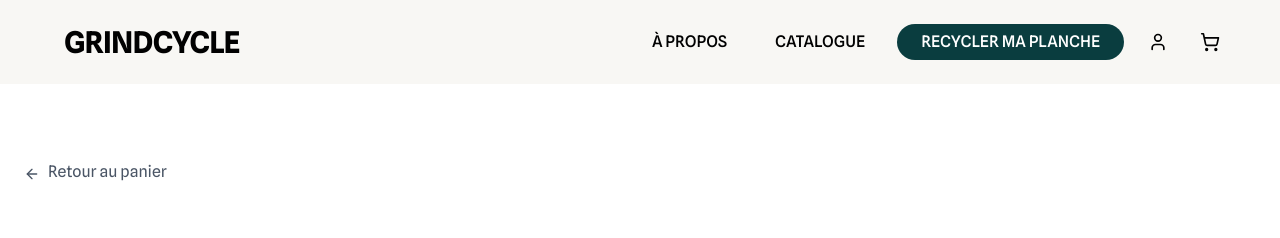
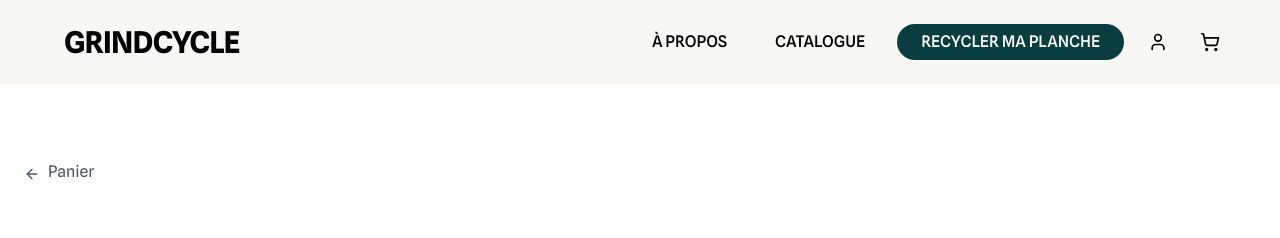
Before and after one commit to awenBourdon/RNCP-Grindcycle, a Next.js app: page /paiement/livraison in a window 1280 px wide. Shown: the top 238 px of the page. Built offline with nearby package versions, Linux system fonts and the light colour scheme; no server answers.

Commit message:
corrections mineurs

```diff
--- a/src/app/authentification/mot-de-passe-oublie/succes/page.tsx
+++ b/src/app/authentification/mot-de-passe-oublie/succes/page.tsx
@@ -29,7 +29,7 @@ export default function SuccesPage() {
                 href="/authentification/connexion"
                 className="inline-flex items-center justify-center rounded-full text-sm font-medium px-6 py-3 bg-[#0a3d3f] text-white hover:bg-[#0a4d4f] transition-colors"
               >
-                Retour à la connexion
+                Connexion
               </Link>
 
               <p className="text-sm text-gray-500 mt-4">
--- a/src/app/paiement/livraison/page.tsx
+++ b/src/app/paiement/livraison/page.tsx
@@ -106,7 +106,7 @@ export default function ShippingPage() {
         >
           <ArrowLeft size={16} className="mr-2 group-hover:-translate-x-1 transition-transform" />
           <span className="border-b border-transparent group-hover:border-[#0a3d3f] pb-0.5 transition-colors">
-            Retour au panier
+            Panier
           </span>
         </Link>
 
--- a/src/app/panier/redirect/page.tsx
+++ b/src/app/panier/redirect/page.tsx
@@ -17,7 +17,7 @@ export default async function RedirectPage() {
     <div className="min-h-screen bg-white">
       <div className="max-w-7xl mx-auto px-6 py-40">
         <div className="mb-8">
-          <ReturnButton href="/panier" label="Retour au panier" />
+          <ReturnButton href="/panier" label="Panier" />
         </div>
 
         <div className="max-w-4xl mx-auto">
--- a/src/app/produit/[id]/components/ProductDisplay.tsx
+++ b/src/app/produit/[id]/components/ProductDisplay.tsx
@@ -1,18 +1,17 @@
 "use client";
-import { useRouter } from "next/navigation";
-import { ArrowLeft, ShoppingCart, X } from "lucide-react";
+import { ShoppingCart, X } from "lucide-react";
 import Image from "next/image";
 import { useState, useTransition, useEffect } from "react";
 import type { ProductType } from "@/lib/types";
 import { useCart } from "@/contexts/CartContext";
 import Spinner from "@/components/Spinner";
+import ReturnButton from "@/components/ReturnButton";
 
 type Props = {
   product: ProductType
 }
 
 export default function ProductDisplay({ product }: Props) {
-  const router = useRouter()
   const { addToCart, removeFromCart, isInCart } = useCart()
   const [isPending, startTransition] = useTransition()
   const [added, setAdded] = useState(false)
@@ -34,10 +33,7 @@ export default function ProductDisplay({ product }: Props) {
 
   return (
     <div>
-      <button onClick={() => router.back()} className="flex items-center text-gray-600 mb-12 group">
-        <ArrowLeft className="w-4 h-4 mr-2 group-hover:-translate-x-1 transition-transform" />
-        <span className="border-b border-transparent group-hover:border-gray-600 pb-1 transition-colors">Retour</span>
-      </button>
+      <ReturnButton href="/catalogue" label="Catalogue" />
 
       <div className="grid md:grid-cols-2 gap-16 items-start">
         <div className="w-full aspect-[3/4] relative overflow-hidden rounded-xl">
```
